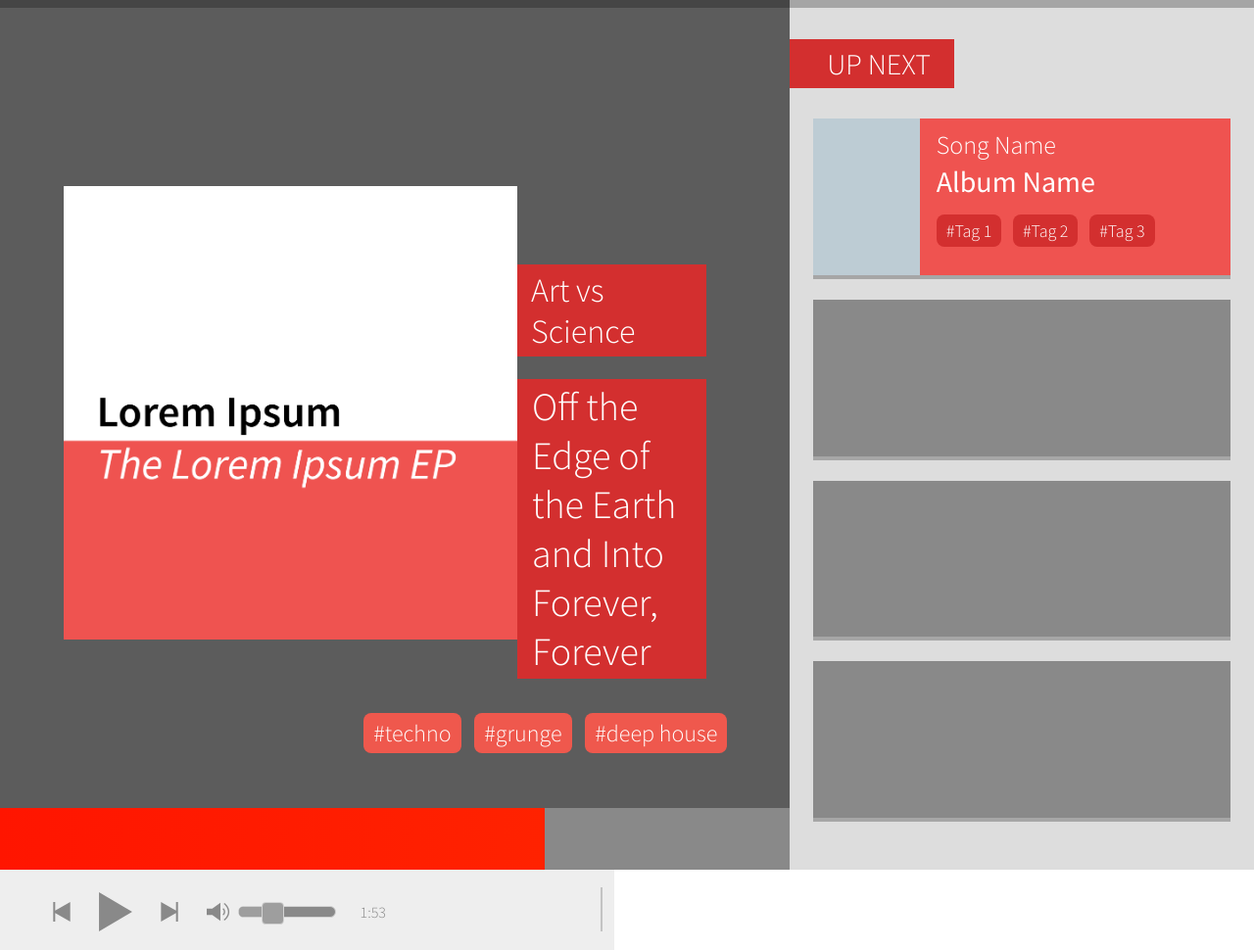
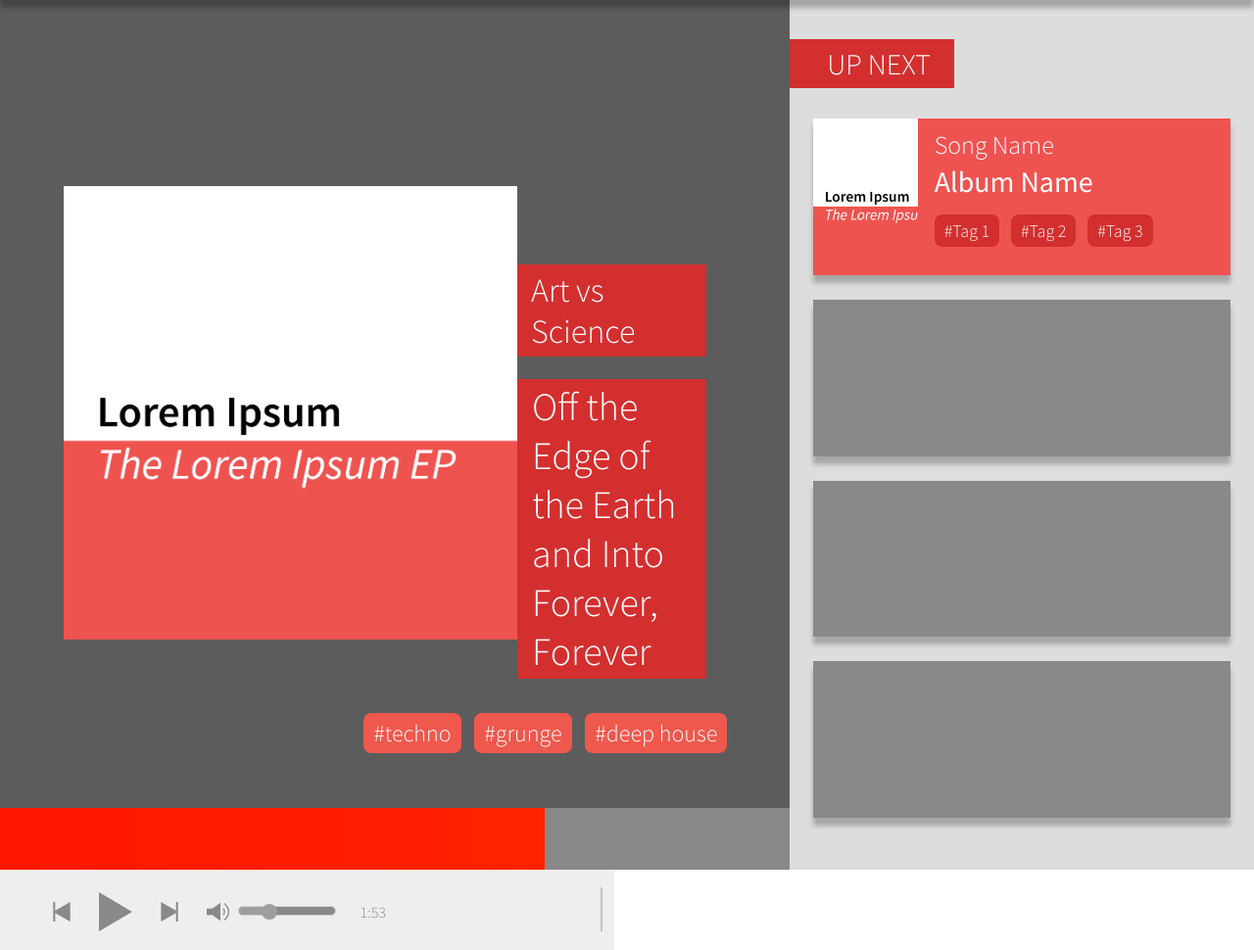
Before and after one commit to Kleptomaniac/trebl, a PHP site: page / in a window 1280 px wide. Shown: the part 100-1070 px from the top of the page at 98% size. Run offline with PHP 8.4, Linux system fonts and the light colour scheme; grey boxes are pictures that could not be loaded.

Commit message:
Front End v1.1 Visual updates Updated shadow effects Updated Slider handler effects Rewrite of background urls to use localhost Updates to tracklist album cover elements. Primary task blurred background album art.

```diff
--- a/src/site/css/app.css
+++ b/src/site/css/app.css
@@ -5,7 +5,6 @@
 /*============================================== Album Area Elements =================================================*/
 
 .music_info {
-    position: relative;
     width: 100%;
     height: 91.5%;
 }
@@ -19,6 +18,14 @@
     height: 100%;
     width: 63%;
     background-color: #5c5c5c;
+}
+
+#background_blur {
+    position: fixed;
+    width: 100%;
+    height: 100%;
+    background-color: #1C94C4;
+
 }
 
 .curr_song_wrapper {
@@ -138,7 +145,6 @@
     position: relative;
     width: 90%;
     height: 90%;
-    overflow: hidden;
     padding: 0 5%;
     margin: 0;
     overflow: auto;
@@ -152,9 +158,9 @@
     margin-bottom: 25px;
     height: 22%;
     background-color: #898989;
-    -webkit-box-shadow: 0px 4px 0px 0px rgba(0, 0, 0, 0.25);
-    -moz-box-shadow: 0px 4px 0px 0px rgba(0, 0, 0, 0.25);
-    box-shadow: 0px 4px 0px 0px rgba(0, 0, 0, 0.25);
+    -webkit-box-shadow: 0 8px 5px 0 rgba(0, 0, 0, 0.25);
+    -moz-box-shadow: 0 8px 5px 0 rgba(0, 0, 0, 0.25);
+    box-shadow: 0 8px 5px 0 rgba(0, 0, 0, 0.25);
 }
 
 .track_list:last-child {
@@ -169,10 +175,10 @@
     position: relative;
     display: inline-block;
     float: left;
-    width: 25.5%;
+    width: 25%;
     height: 100%;
-    background-color: #BDCCD4;
-    background-size: contain;
+    background: #BDCCD4 url('../images/album_placeholder.png') no-repeat;
+    background-size: cover;
     margin: 0;
     padding: 0;
 }
@@ -181,7 +187,7 @@
     position: relative;
     display: inline-block;
     float: left;
-    width: 66.5%;
+    width: 67%;
     height: 95%;
     margin: 0;
     padding: 2.5% 4%;
--- a/src/site/css/nav.css
+++ b/src/site/css/nav.css
@@ -33,9 +33,9 @@
     background-color: #EF5350;
     color: #fff;
     z-index: 1;
-    -webkit-box-shadow: 0px 8px 0px 0px rgba(0,0,0,0.25);
-    -moz-box-shadow: 0px 8px 0px 0px rgba(0,0,0,0.25);
-    box-shadow: 0px 8px 0px 0px rgba(0,0,0,0.25);
+    -webkit-box-shadow: 0px 8px 5px 0px rgba(0,0,0,0.25);
+    -moz-box-shadow: 0px 8px 5px 0px rgba(0,0,0,0.25);
+    box-shadow: 0px 8px 5px 0px rgba(0,0,0,0.25);
 }
 
 .nav ul {
--- a/src/site/css/player.css
+++ b/src/site/css/player.css
@@ -61,24 +61,24 @@
 }
 
 .play {
-    background: #EEEEEE url('/trebl/src/site/images/media_controls/trebl_play.svg') center no-repeat !important;
+    background: #EEEEEE url('../images/media_controls/trebl_play.svg') center no-repeat !important;
 }
 
 .pause {
-    background: #EEEEEE url('/trebl/src/site/images/media_controls/trebl_pause.svg') center no-repeat !important;
+    background: #EEEEEE url('../images/media_controls/trebl_pause.svg') center no-repeat !important;
 }
 
 .previous {
-    background: #EEEEEE url('/trebl/src/site/images/media_controls/trebl_prev.svg') center no-repeat !important;
+    background: #EEEEEE url('../images/media_controls/trebl_prev.svg') center no-repeat !important;
 }
 
 .next {
-    background: #EEEEEE url('/trebl/src/site/images/media_controls/trebl_next.svg') center no-repeat !important;
+    background: #EEEEEE url('../images/media_controls/trebl_next.svg') center no-repeat !important;
 }
 
 .volume {
     width: 30px;
-    background: #EEEEEE url('/trebl/src/site/images/media_controls/trebl_volume.svg') center no-repeat !important;
+    background: #EEEEEE url('../images/media_controls/trebl_volume.svg') center no-repeat !important;
 }
 
 #volume_bar {
@@ -87,10 +87,10 @@
     margin-right: 20px;
 }
 
-#volume_slider {
+#volume_slider, #timeline_slider {
     border-radius: 7px;
     background-color: #898989;
-    height: 10px;
+    height: 8px;
 }
 
 #timeline {
@@ -98,8 +98,19 @@
     width: 450px;
 }
 
-#timeline_slider {
-    border-radius: 7px;
-    background-color: #898989;
-    height: 10px;
+.ui-widget-header {
+    background-color: #D32F2F !important;
 }
+
+.ui-slider-handle {
+    border-radius: 2000px !important;
+    background-color: #EF584D !important;
+    border: none !important;
+    width: 16px !important;
+    height: 16px !important;
+    margin-top: 2px !important;
+}
+
+.ui-slider-handle:focus {
+    outline: none !important;
+}
```
